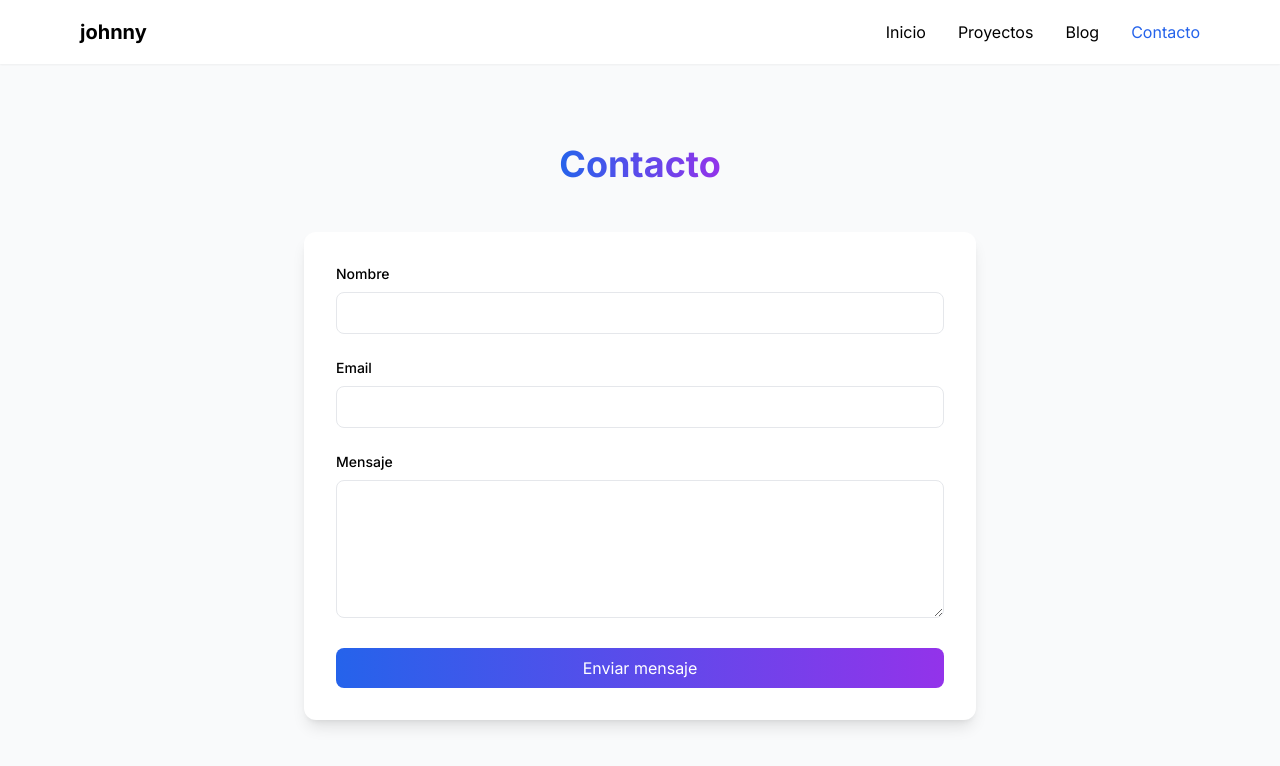
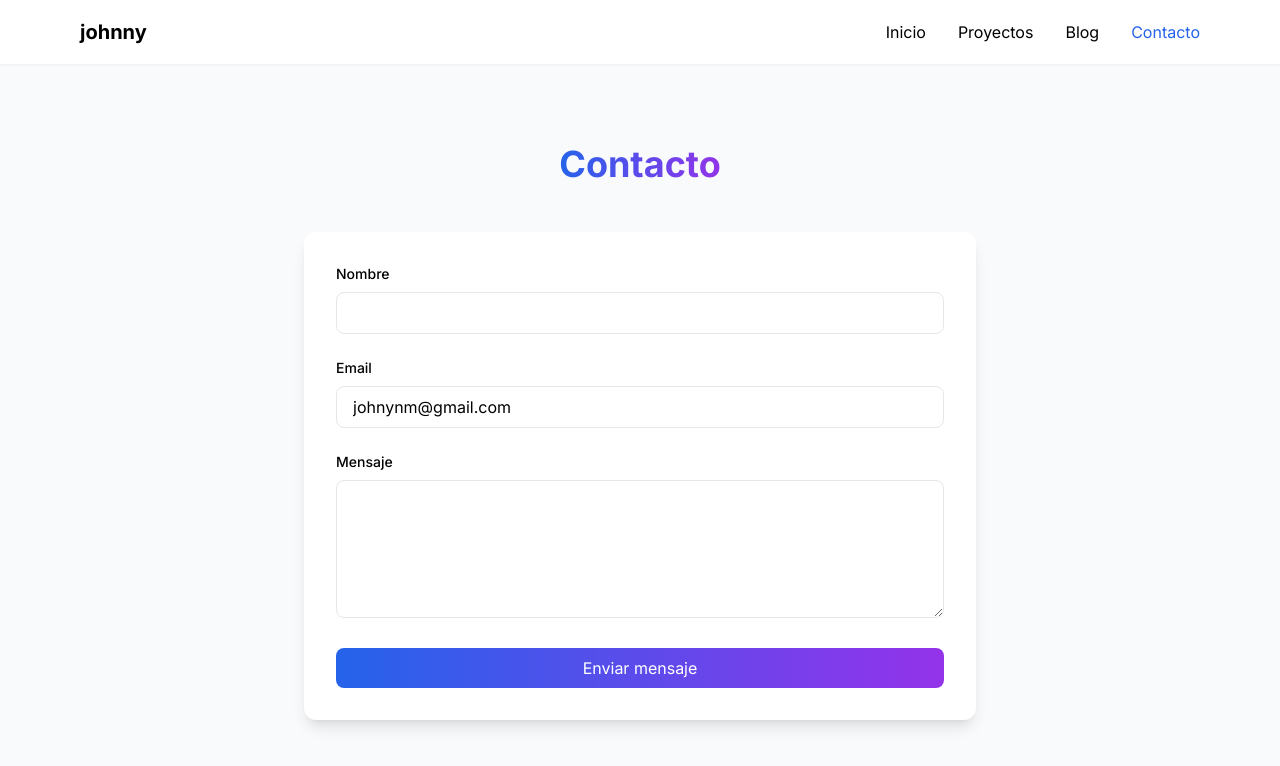
Before and after one commit to johnnymunox004/porfolio_yo, a Next.js app: page /contact in a window 1280 px wide. Shown: the top 766 px of the page. Built offline with nearby package versions, Linux system fonts and the light colour scheme.

Commit message:
Update page.tsx

```diff
--- a/app/contact/page.tsx
+++ b/app/contact/page.tsx
@@ -6,6 +6,7 @@ import { useState } from "react";
 export default function Contact() {
   const [formData, setFormData] = useState({
     name: '',
+    email: 'johnynm@gmail.com',
     message: ''
   });
 
```
